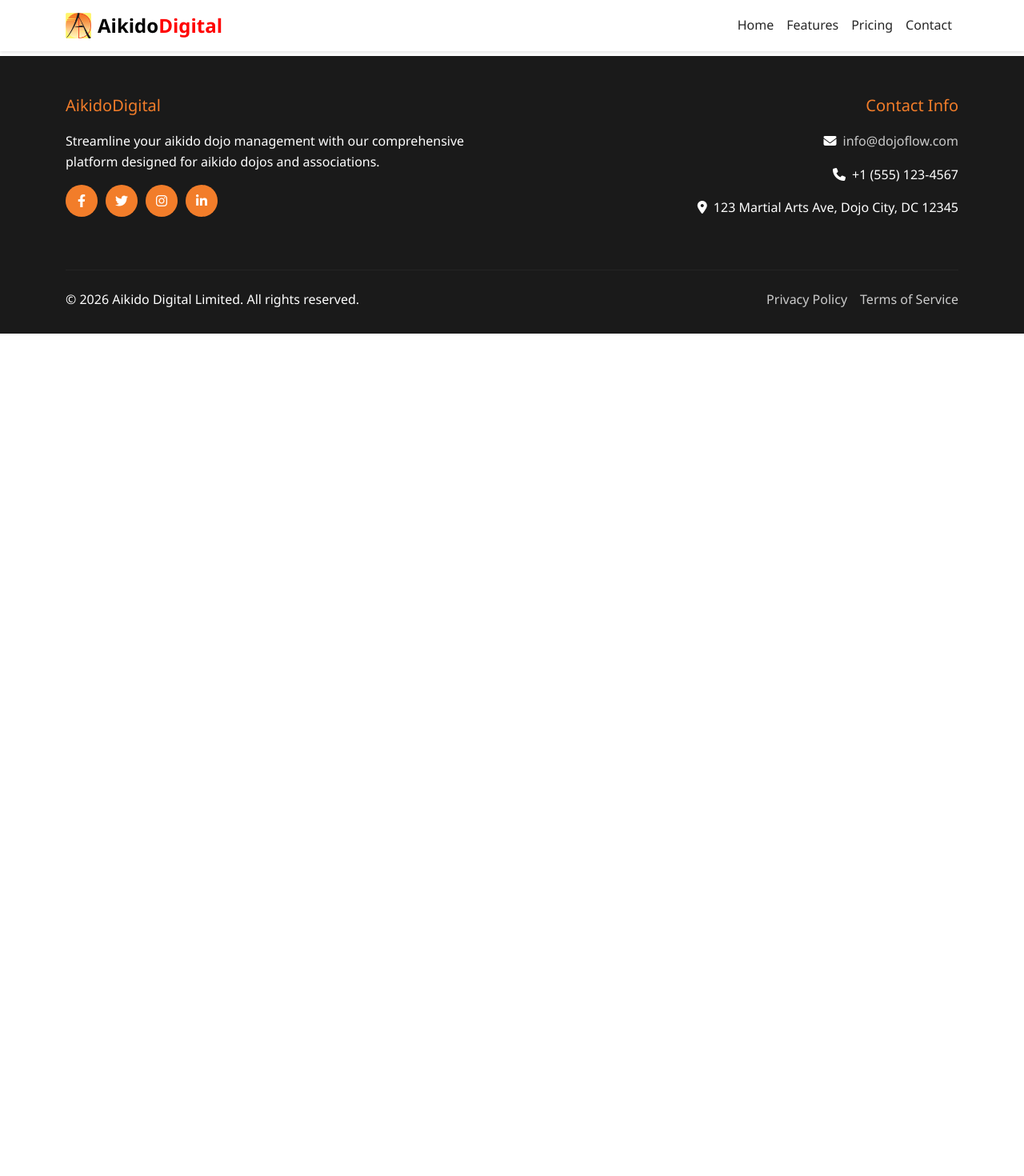
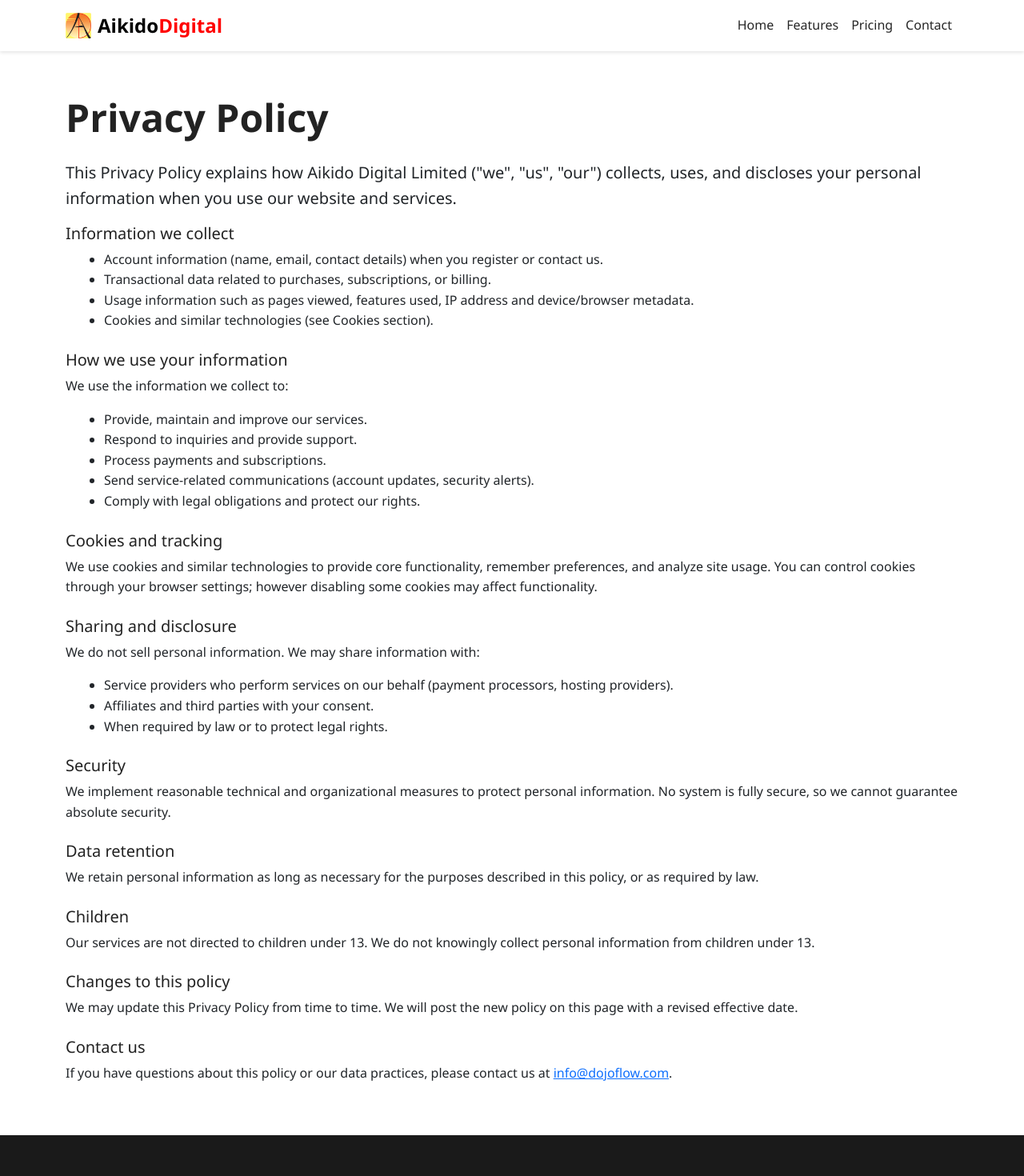
Before and after one commit to pavlakis/aikido-digital-marketing-site, a Vue app: page /privacy-policy in a window 1280 px wide. Shown: the top 1470 px of the page at 80% size. Before the commit the page ends 800 px from the top, so only its background shows below. Built offline with nearby package versions, Linux system fonts and the light colour scheme.

Commit message:
Add privacy policy route

```diff
--- a/src/App.vue
+++ b/src/App.vue
@@ -33,7 +33,7 @@
             <p class="mb-0">&copy; 2026 Aikido Digital Limited. All rights reserved.</p>
           </div>
           <div class="col-md-6 text-md-end">
-            <a href="#" class="footer-link me-3">Privacy Policy</a>
+            <router-link to="/privacy-policy" class="footer-link me-3">Privacy Policy</router-link>
             <a href="#" class="footer-link">Terms of Service</a>
           </div>
         </div>
--- a/src/router/index.js
+++ b/src/router/index.js
@@ -4,13 +4,15 @@ import About from '../views/About.vue'
 import FeaturesView from '../views/FeaturesView.vue'
 import PricingView from '../views/PricingView.vue'
 import ContactView from '../views/ContactView.vue'
+import PrivacyPolicy from '../views/PrivacyPolicy.vue'
 
 const routes = [
   { path: '/', name: 'Home', component: Home },
   { path: '/about', name: 'About', component: About },
   { path: '/features', name: 'Features', component: FeaturesView },
   { path: '/pricing', name: 'Pricing', component: PricingView },
-  { path: '/contact', name: 'Contact', component: ContactView }
+  { path: '/contact', name: 'Contact', component: ContactView },
+  { path: '/privacy-policy', name: 'PrivacyPolicy', component: PrivacyPolicy }
 ]
 
 const router = createRouter({
--- a/src/views/Home.vue
+++ b/src/views/Home.vue
@@ -7,13 +7,7 @@
           <div class="col-lg-6">
             <div class="hero-content">
               <h1 class="display-4 fw-bold mb-4">Spend Less Time on Admin. More Time on Aikido.</h1>
-              <p class="lead mb-4">Streamline your dojo operations, manage memberships, track progress, and grow your aikido community with AikidoDigital, the complete management platform for aikido dojos and associations.</p>
-              <div class="d-flex flex-wrap gap-3">
-                <router-link to="/pricing" class="btn btn-primary btn-lg" role="button">Start Free Trial</router-link>
-                <button class="btn btn-outline-primary btn-lg" @click="watchDemo" type="button">
-                  <i class="fas fa-play me-2" aria-hidden="true"></i>Watch Demo
-                </button>
-              </div>
+              <p class="lead mb-4">Modernise the way your aikido organisation runs. AikidoDigital makes it easy to manage dojos, members, and associations, all in one secure, cloud-based platform.</p>
             </div>
           </div>
           <div class="col-lg-6">
@@ -30,7 +24,7 @@
       <div class="container">
         <div class="text-center mb-5">
           <h2 id="trusted-heading" class="display-5 fw-bold mb-4 trusted-section-heading">Trusted by Leading Aikido Dojos and Associations</h2>
-          <p class="lead trusted-section-lead">Join these dojos and associations that have moved to digital-first, paperless memberships</p>
+          <p class="lead trusted-section-lead">Join these dojos, associations, organisations and governing bodies, that have moved to digital-first, paperless memberships</p>
         </div>
 
         <div class="row g-4 align-items-center justify-content-center">
--- /dev/null
+++ b/src/views/PrivacyPolicy.vue
@@ -0,0 +1,80 @@
+<template>
+  <div class="container py-5" role="article" aria-labelledby="privacy-heading">
+    <h1 id="privacy-heading" class="display-5 fw-bold mb-4">Privacy Policy</h1>
+
+    <p class="lead">This Privacy Policy explains how Aikido Digital Limited ("we", "us", "our") collects, uses, and discloses your personal information when you use our website and services.</p>
+
+    <section class="mb-4" aria-labelledby="what-we-collect">
+      <h2 id="what-we-collect" class="h5">Information we collect</h2>
+      <ul>
+        <li>Account information (name, email, contact details) when you register or contact us.</li>
+        <li>Transactional data related to purchases, subscriptions, or billing.</li>
+        <li>Usage information such as pages viewed, features used, IP address and device/browser metadata.</li>
+        <li>Cookies and similar technologies (see Cookies section).</li>
+      </ul>
+    </section>
+
+    <section class="mb-4" aria-labelledby="how-we-use">
+      <h2 id="how-we-use" class="h5">How we use your information</h2>
+      <p>We use the information we collect to:</p>
+      <ul>
+        <li>Provide, maintain and improve our services.</li>
+        <li>Respond to inquiries and provide support.</li>
+        <li>Process payments and subscriptions.</li>
+        <li>Send service-related communications (account updates, security alerts).</li>
+        <li>Comply with legal obligations and protect our rights.</li>
+      </ul>
+    </section>
+
+    <section class="mb-4" aria-labelledby="cookies">
+      <h2 id="cookies" class="h5">Cookies and tracking</h2>
+      <p>We use cookies and similar technologies to provide core functionality, remember preferences, and analyze site usage. You can control cookies through your browser settings; however disabling some cookies may affect functionality.</p>
+    </section>
+
+    <section class="mb-4" aria-labelledby="sharing">
+      <h2 id="sharing" class="h5">Sharing and disclosure</h2>
+      <p>We do not sell personal information. We may share information with:</p>
+      <ul>
+        <li>Service providers who perform services on our behalf (payment processors, hosting providers).</li>
+        <li>Affiliates and third parties with your consent.</li>
+        <li>When required by law or to protect legal rights.</li>
+      </ul>
+    </section>
+
+    <section class="mb-4" aria-labelledby="security">
+      <h2 id="security" class="h5">Security</h2>
+      <p>We implement reasonable technical and organizational measures to protect personal information. No system is fully secure, so we cannot guarantee absolute security.</p>
+    </section>
+
+    <section class="mb-4" aria-labelledby="retention">
+      <h2 id="retention" class="h5">Data retention</h2>
+      <p>We retain personal information as long as necessary for the purposes described in this policy, or as required by law.</p>
+    </section>
+
+    <section class="mb-4" aria-labelledby="children">
+      <h2 id="children" class="h5">Children</h2>
+      <p>Our services are not directed to children under 13. We do not knowingly collect personal information from children under 13.</p>
+    </section>
+
+    <section class="mb-4" aria-labelledby="changes">
+      <h2 id="changes" class="h5">Changes to this policy</h2>
+      <p>We may update this Privacy Policy from time to time. We will post the new policy on this page with a revised effective date.</p>
+    </section>
+
+    <section aria-labelledby="contact-us">
+      <h2 id="contact-us" class="h5">Contact us</h2>
+      <p>If you have questions about this policy or our data practices, please contact us at <a href="mailto:info@dojoflow.com">info@dojoflow.com</a>.</p>
+    </section>
+  </div>
+</template>
+
+<script>
+export default {
+  name: 'PrivacyPolicy'
+}
+</script>
+
+<style scoped>
+h1, h2 { color: #222; }
+ul { margin-left: 1rem; }
+</style>
```
